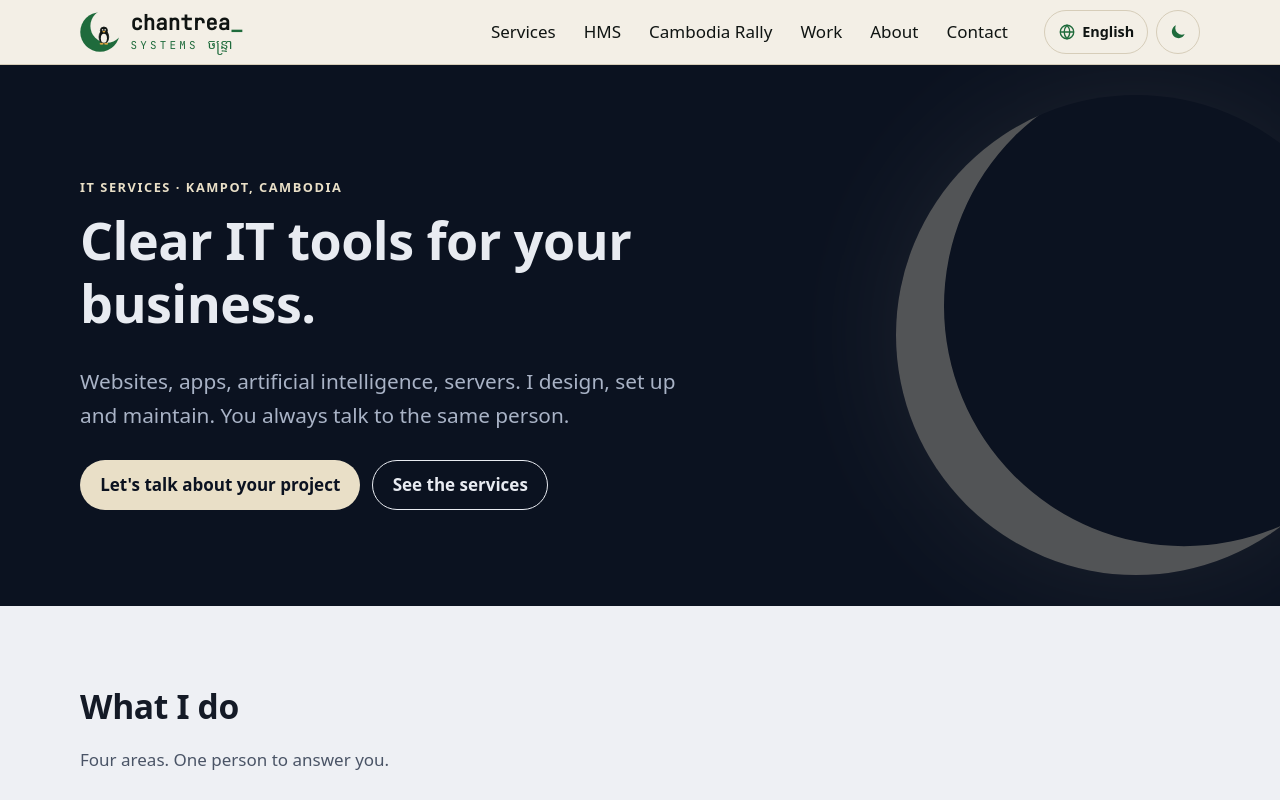
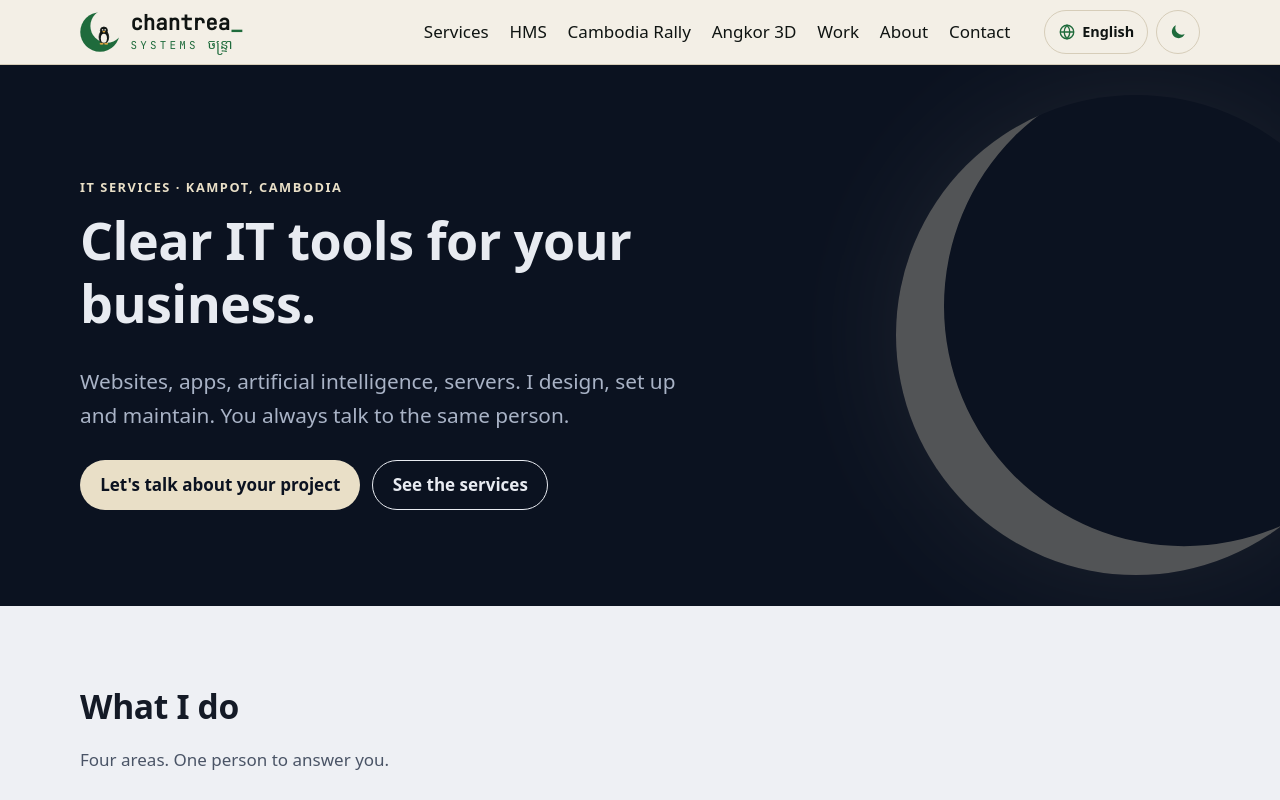
Before and after one commit to stefan-cambodia/chantrea, an Astro site: page /chantrea/en/ in a window 1280 px wide. Shown: the top 800 px of the page. Built offline with nearby package versions, Linux system fonts and the light colour scheme; Astro itself is replaced by a stand-in of ours; a web font is replaced by a local one.

Commit message:
Menu du haut : Angkor 3D
- lien après Cambodia Rally, dans les 5 langues
- liens un peu plus serrés et menu complet à partir de 1180 px (menu repliable en dessous), pour qu'il tienne en français, le plus long

Co-Authored-By: Claude Opus 5.5 <noreply@anthropic.com>

```diff
--- a/src/components/Header.astro
+++ b/src/components/Header.astro
@@ -6,7 +6,7 @@ import { t, href } from '../i18n/index.js';
 interface Props { lang: string; page?: string }
 const { lang, page = '' } = Astro.props;
 const tr = t(lang);
-const links = ['services', 'hms', 'rally', 'work', 'about', 'contact'].map((slug) => ({
+const links = ['services', 'hms', 'rally', 'angkor', 'work', 'about', 'contact'].map((slug) => ({
   slug,
   label: tr.nav[slug],
   current: page === slug ? 'page' : page.startsWith(`${slug}/`) ? 'true' : undefined,
--- a/src/styles/global.css
+++ b/src/styles/global.css
@@ -155,8 +155,8 @@ mark.todo { background: var(--todo-bg); color: var(--todo-text); padding: 0 .3em
 .logo-mark__belly { fill: var(--logo-belly); }
 .logo-mark__gold { fill: var(--logo-gold); }
 .main-nav { margin-left: auto; display: none; }
-.main-nav ul { display: flex; gap: .25rem; }
-.main-nav a, .mobile-nav a { display: block; white-space: nowrap; padding: .5rem .75rem; border-radius: 8px; color: var(--night-text) !important; text-decoration: none; }
+.main-nav ul { display: flex; gap: .1rem; }
+.main-nav a, .mobile-nav a { display: block; white-space: nowrap; padding: .5rem .6rem; border-radius: 8px; color: var(--night-text) !important; text-decoration: none; }
 .main-nav a:hover, .mobile-nav a:hover { background: var(--night-surface); }
 .main-nav a[aria-current="page"], .mobile-nav a[aria-current="page"] { color: var(--moon) !important; }
 .site-header__tools { display: flex; align-items: center; gap: .5rem; margin-left: auto; }
@@ -185,7 +185,7 @@ mark.todo { background: var(--todo-bg); color: var(--todo-text); padding: 0 .3em
   :root:not([data-theme="light"]) .theme-toggle .icon-moon { display: none; }
 }
 .mobile-nav nav { position: absolute; left: 0; right: 0; top: 100%; background: var(--night-bg); border-bottom: 1px solid var(--night-line); padding: .5rem 1rem 1rem; }
-@media (min-width: 1100px) {
+@media (min-width: 1180px) {
   .main-nav { display: block; }
   .site-header__tools { margin-left: .5rem; }
   .mobile-nav { display: none; }
```
